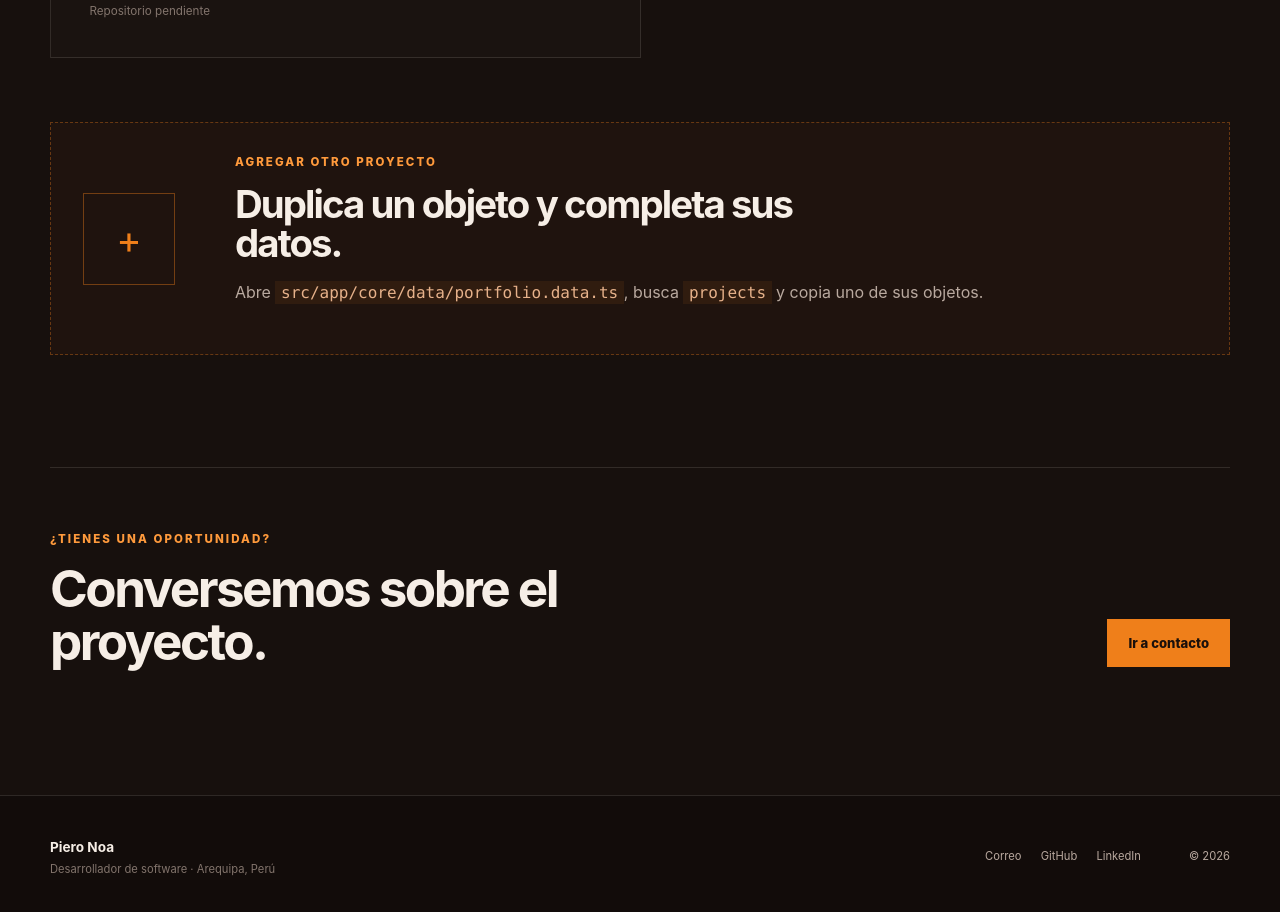
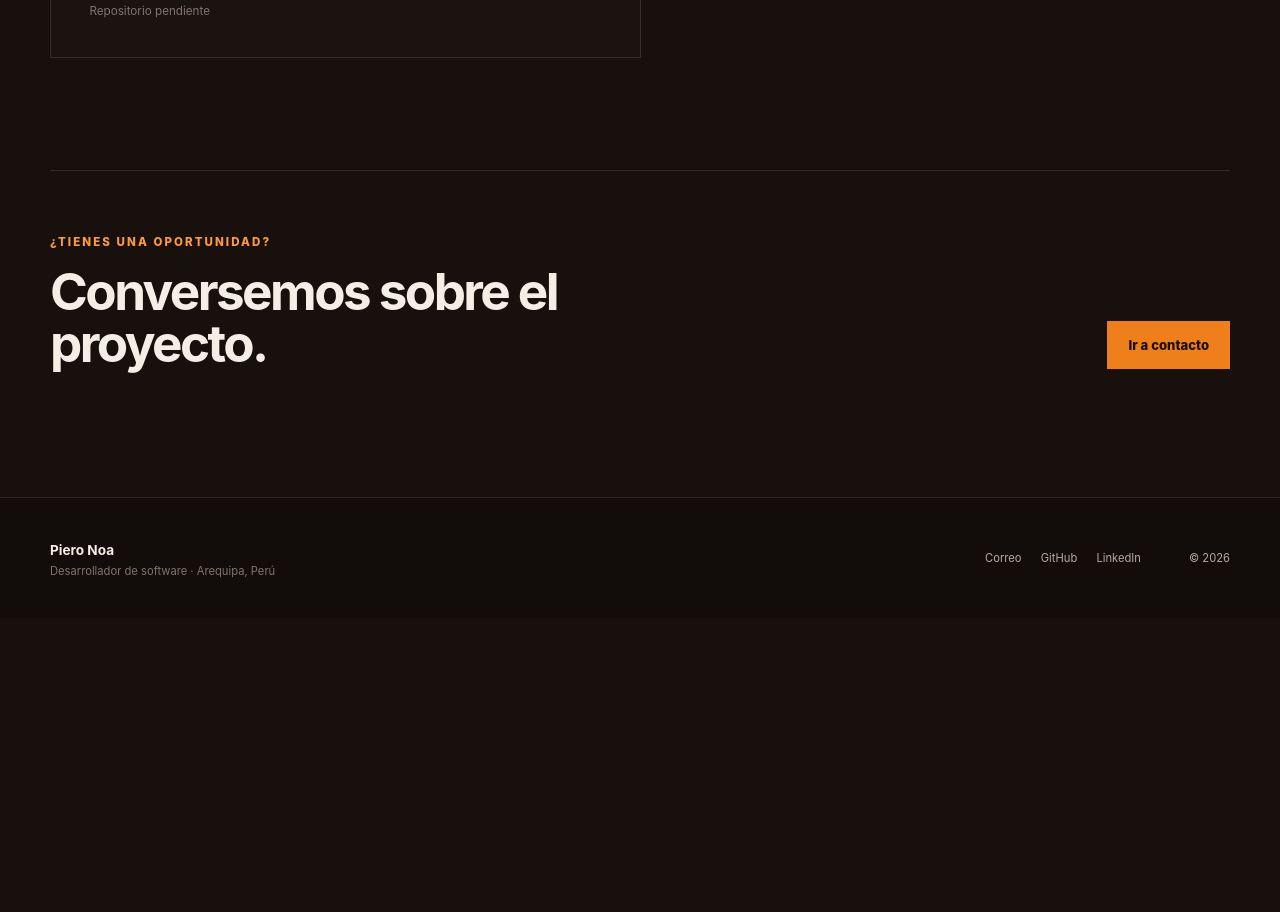
Before and after one commit to RampageWallE2/TestVercelProject, an Angular app: page /proyectos in a window 1280 px wide. Shown: the part 1620-2532 px from the top of the page. After the commit the page ends 2238 px from the top, so only its background shows below. Built offline with nearby package versions, Linux system fonts and the light colour scheme.

Commit message:
005 retoques

```diff
--- a/src/app/pages/projects/projects.html
+++ b/src/app/pages/projects/projects.html
@@ -56,7 +56,7 @@
       }
     </div>
 
-    <div class="project-instructions">
+    <!-- <div class="project-instructions">
       <div>
         <span aria-hidden="true">+</span>
       </div>
@@ -68,7 +68,7 @@
           <code>projects</code> y copia uno de sus objetos.
         </p>
       </div>
-    </div>
+    </div> -->
 
     <div class="page-cta">
       <div>
```
